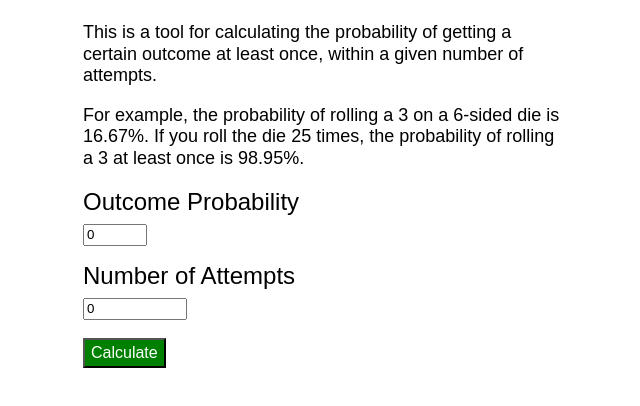
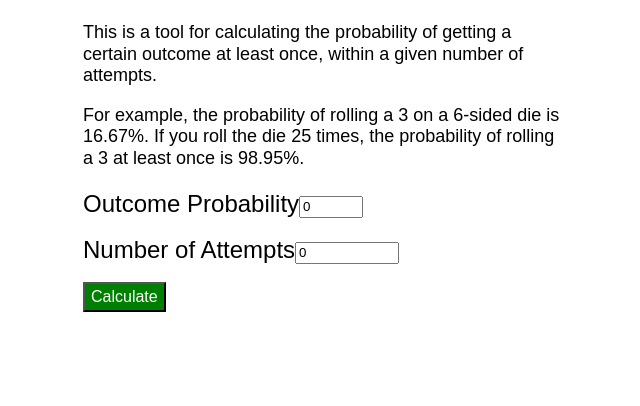
Before and after one commit to PeterBreen/probabilitycalc, a React (Create React App) app: page / in a window 1280 px wide. Shown: the top 406 px of the page, without its empty margins (317-957 px from the left). Built offline with nearby package versions, Linux system fonts and the light colour scheme.

Commit message:
restyle input to allow inline hint, add hint css class

```diff
--- a/src/RNGCalc.css
+++ b/src/RNGCalc.css
@@ -5,7 +5,7 @@ label {
   display: block;
 }
 input[type=number] {
-  display: block;
+  display: inline-block;
   margin: 0.5rem 0 1rem 0;
   height: 1rem;
   width: 6rem;
@@ -19,3 +19,6 @@ input[type=submit] {
 #outcomeProb {
   width: 3.5rem;
 }
+.hint {
+  color: #bbb;
+}
```
